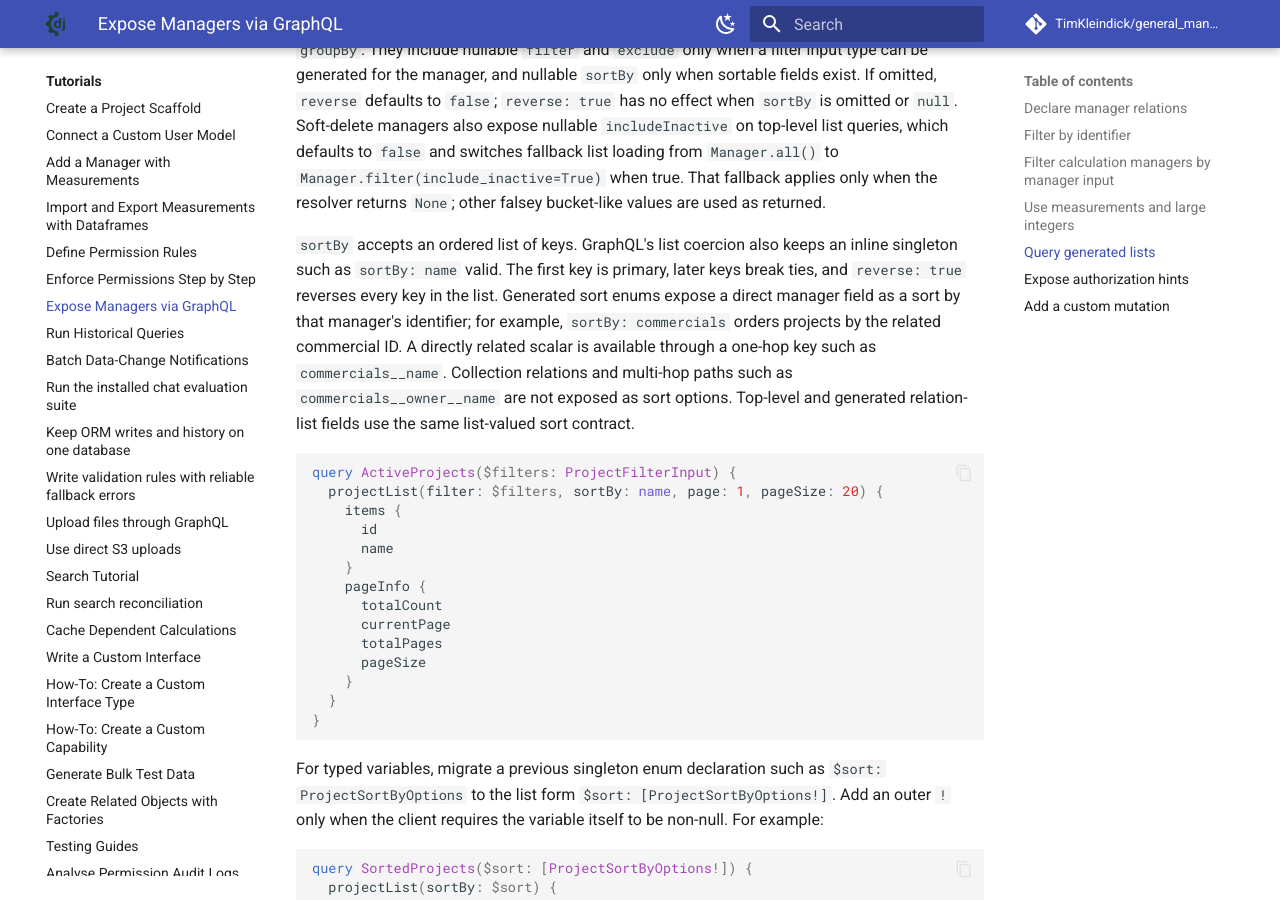
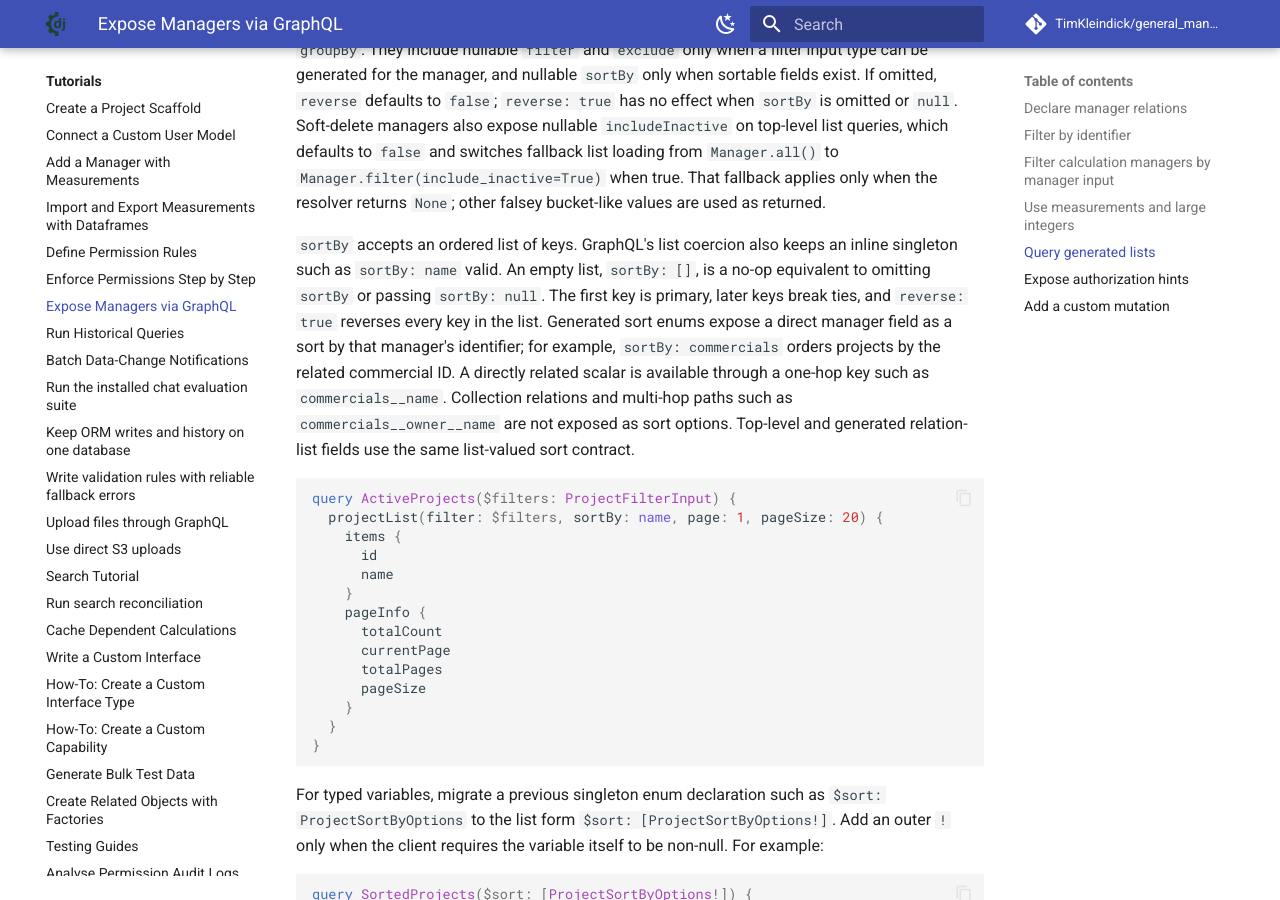
Before and after one commit to TimKleindick/general_manager, an MkDocs documentation site: the page built from docs/howto/expose_via_graphql.md, in a window 1280 px wide and 900 px high, scrolled down 3152 px. Built offline with MkDocs 1.6.1 and Material for MkDocs 9.7.7, drawn with Linux system fonts in a browser that asks for light colours; comment, search, counter and statistics services are not loaded.

````diff
--- a/docs/howto/expose_via_graphql.md
+++ b/docs/howto/expose_via_graphql.md
@@ -156,13 +156,14 @@
 bucket-like values are used as returned.
 
 `sortBy` accepts an ordered list of keys. GraphQL's list coercion also keeps an
-inline singleton such as `sortBy: name` valid. The first key is primary, later
-keys break ties, and `reverse: true` reverses every key in the list. Generated
-sort enums expose a direct manager field as a sort by that manager's identifier;
-for example, `sortBy: commercials` orders projects by the related commercial
-ID. A directly related scalar is available through a one-hop key such as
-`commercials__name`. Collection relations and multi-hop paths such as
-`commercials__owner__name` are not exposed as sort options. Top-level and
+inline singleton such as `sortBy: name` valid. An empty list, `sortBy: []`, is a
+no-op equivalent to omitting `sortBy` or passing `sortBy: null`. The first key is
+primary, later keys break ties, and `reverse: true` reverses every key in the
+list. Generated sort enums expose a direct manager field as a sort by that
+manager's identifier; for example, `sortBy: commercials` orders projects by the
+related commercial ID. A directly related scalar is available through a one-hop
+key such as `commercials__name`. Collection relations and multi-hop paths such
+as `commercials__owner__name` are not exposed as sort options. Top-level and
 generated relation-list fields use the same list-valued sort contract.
 
 ```graphql
````
Also changed, not shown: 1 other file.
